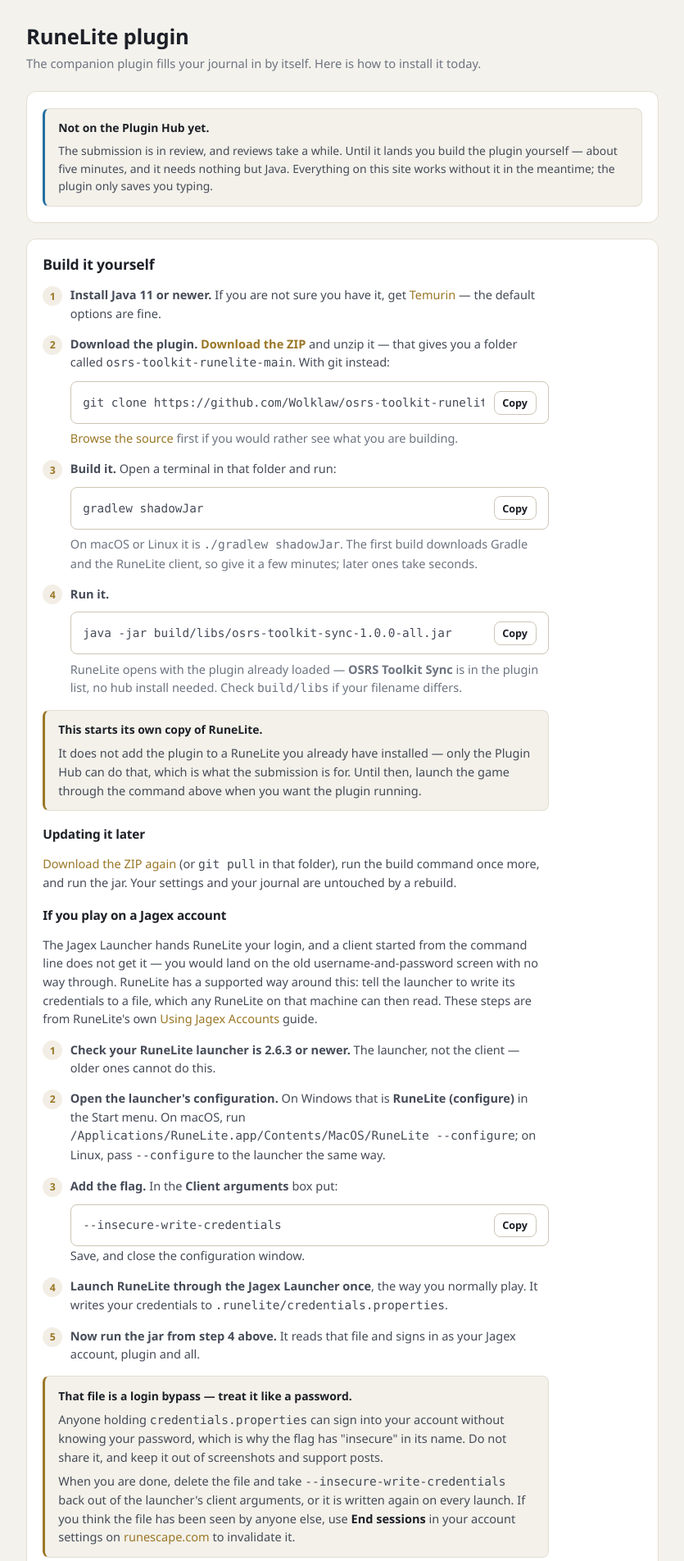
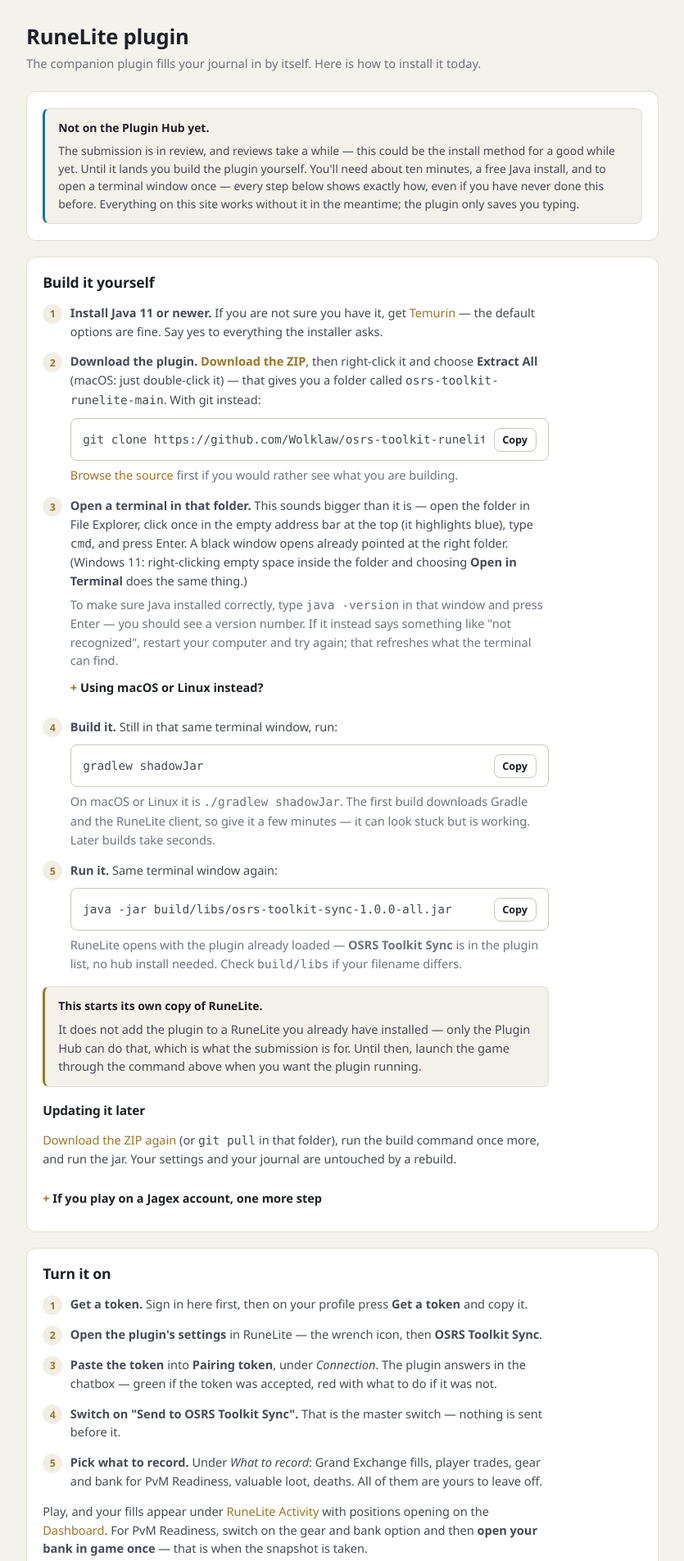
Before and after one commit to Wolklaw/OSRS-Toolkit, a FastAPI app: page /plugin in a window 1280 px wide. Shown: the part 56-1960 px from the top of the page at 82% size, without its empty margins (222-1057 px from the left). Run offline with FastAPI, Linux system fonts and the light colour scheme.

Commit message:
Make the manual plugin install approachable for non-technical users
Adds the two steps that were missing but assumed: how to actually
open a terminal in a folder, and how to check Java installed
correctly before building. Collapses the Jagex-account detour and
the macOS/Linux alternative behind details/summary so most readers
aren't stopped by content that doesn't apply to them. This could be
the only install path for weeks or months while the Plugin Hub
review sits, so it needs to hold up on its own.

```diff
--- a/src/toolkit_web/templates/plugin.html
+++ b/src/toolkit_web/templates/plugin.html
@@ -8,9 +8,11 @@
 <div class="panel">
   <div class="callout info">
     <strong>Not on the Plugin Hub yet.</strong>
-    <p>The submission is in review, and reviews take a while. Until it lands you build the
-      plugin yourself — about five minutes, and it needs nothing but Java. Everything on this
-      site works without it in the meantime; the plugin only saves you typing.</p>
+    <p>The submission is in review, and reviews take a while — this could be the install method
+      for a good while yet. Until it lands you build the plugin yourself. You'll need about ten
+      minutes, a free Java install, and to open a terminal window once — every step below shows
+      exactly how, even if you have never done this before. Everything on this site works
+      without it in the meantime; the plugin only saves you typing.</p>
   </div>
 </div>
 
@@ -20,16 +22,17 @@
     <ol class="steps">
       <li><strong>Install Java 11 or newer.</strong> If you are not sure you have it, get
         <a href="https://adoptium.net/" target="_blank" rel="noopener">Temurin</a> — the
-        default options are fine.</li>
+        default options are fine. Say yes to everything the installer asks.</li>
       {#
         Every link here is built from PLUGIN_BRANCH rather than written out, so the ZIP, the
         clone and the folder name cannot drift apart -- see the note beside that constant for
         the time they did, and what it cost.
       #}
       <li><strong>Download the plugin.</strong>
-        <a href="{{ plugin_zip_url }}"><strong>Download the ZIP</strong></a> and unzip it —
-        that gives you a folder called
-        <code>osrs-toolkit-runelite-{{ plugin_branch }}</code>. With git instead:
+        <a href="{{ plugin_zip_url }}"><strong>Download the ZIP</strong></a>, then right-click
+        it and choose <strong>Extract All</strong> (macOS: just double-click it) — that gives
+        you a folder called <code>osrs-toolkit-runelite-{{ plugin_branch }}</code>. With git
+        instead:
         <div class="code-box cmd">
           <code id="clone-cmd">git clone {{ plugin_repo_url }}.git</code>
           <button class="button secondary small" onclick="copyValue('clone-cmd', this)">Copy</button>
@@ -37,16 +40,34 @@
         <p class="hint"><a href="{{ plugin_source_url }}" target="_blank" rel="noopener">Browse
           the source</a> first if you would rather see what you are building.</p>
       </li>
-      <li><strong>Build it.</strong> Open a terminal in that folder and run:
+      <li><strong>Open a terminal in that folder.</strong> This sounds bigger than it is —
+        open the folder in File Explorer, click once in the empty address bar at the top (it
+        highlights blue), type <code>cmd</code>, and press Enter. A black window opens already
+        pointed at the right folder. (Windows 11: right-clicking empty space inside the folder
+        and choosing <strong>Open in Terminal</strong> does the same thing.)
+        <p class="hint">To make sure Java installed correctly, type <code>java -version</code>
+          in that window and press Enter — you should see a version number. If it instead says
+          something like "not recognized", restart your computer and try again; that refreshes
+          what the terminal can find.</p>
+        <details class="faq">
+          <summary>Using macOS or Linux instead?</summary>
+          <p><strong>macOS:</strong> open Terminal (Applications → Utilities → Terminal), type
+            <code>cd </code> with a trailing space, then drag the unzipped folder into the
+            Terminal window and press Enter.</p>
+          <p><strong>Linux:</strong> most file managers offer <strong>Open Terminal Here</strong>
+            on right-click inside the folder; otherwise <code>cd</code> to it by hand.</p>
+        </details>
+      </li>
+      <li><strong>Build it.</strong> Still in that same terminal window, run:
         <div class="code-box cmd">
           <code id="build-cmd">gradlew shadowJar</code>
           <button class="button secondary small" onclick="copyValue('build-cmd', this)">Copy</button>
         </div>
         <p class="hint">On macOS or Linux it is <code>./gradlew shadowJar</code>. The first
-          build downloads Gradle and the RuneLite client, so give it a few minutes; later ones
-          take seconds.</p>
+          build downloads Gradle and the RuneLite client, so give it a few minutes — it can
+          look stuck but is working. Later builds take seconds.</p>
       </li>
-      <li><strong>Run it.</strong>
+      <li><strong>Run it.</strong> Same terminal window again:
         <div class="code-box cmd">
           <code id="run-cmd">java -jar build/libs/{{ plugin_jar_name }}</code>
           <button class="button secondary small" onclick="copyValue('run-cmd', this)">Copy</button>
@@ -69,7 +90,11 @@
       that folder), run the build command once more, and run the jar. Your settings and your
       journal are untouched by a rebuild.</p>
 
-    <h3>If you play on a Jagex account</h3>
+    <details class="faq">
+      <summary>If you play on a Jagex account, one more step</summary>
+      <p class="hint tight">You're on a Jagex account if you sign in through the separate
+        Jagex Launcher app rather than typing a username and password straight into RuneLite.
+        If that's not you, skip this.</p>
       <p>The Jagex Launcher hands RuneLite your login, and a client started from the command
         line does not get it — you would land on the old username-and-password screen with no
         way through. RuneLite has a supported way around this: tell the launcher to write its
@@ -94,8 +119,8 @@
         <li><strong>Launch RuneLite through the Jagex Launcher once</strong>, the way you
           normally play. It writes your credentials to
           <code>.runelite/credentials.properties</code>.</li>
-      <li><strong>Now run the jar from step 4 above.</strong> It reads that file and signs in
-        as your Jagex account, plugin and all.</li>
+        <li><strong>Now run the jar the same way as before</strong> (the "Run it" step above).
+          It reads that file and signs in as your Jagex account, plugin and all.</li>
       </ol>
 
       <div class="callout">
@@ -110,6 +135,7 @@
           <a href="https://secure.runescape.com/m=account-settings/" target="_blank" rel="noopener">runescape.com</a>
           to invalidate it.</p>
       </div>
+    </details>
   </div>
 </div>
 
```
Lines whose indentation alone changed are shown as unchanged.
